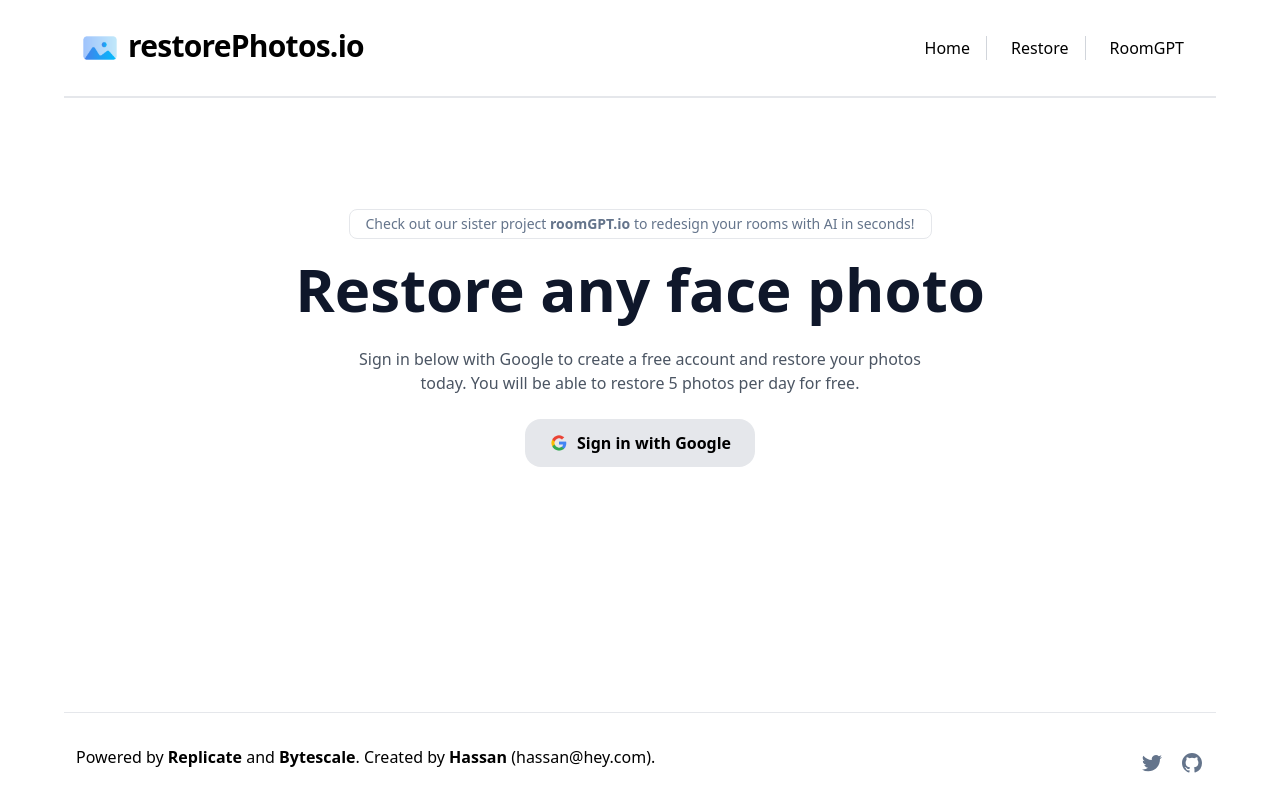
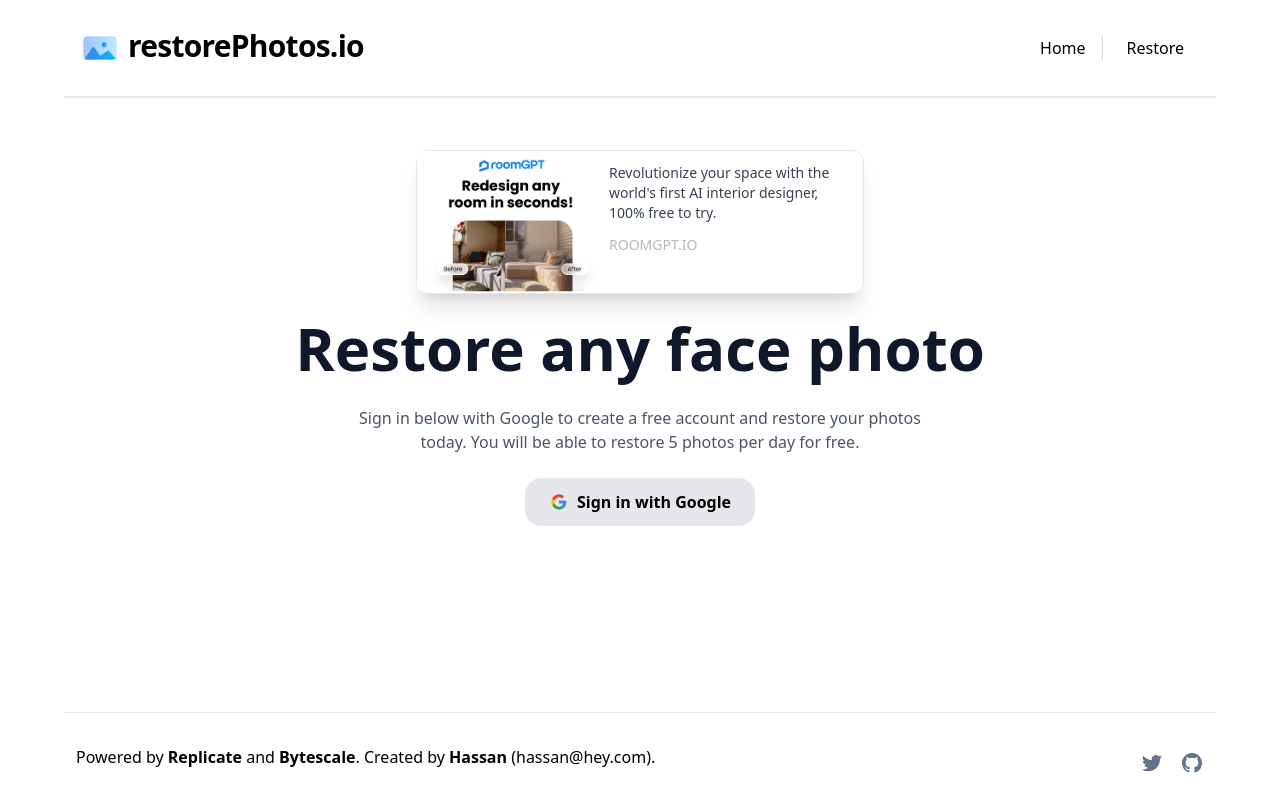
Before and after one commit to tramslegend/restorePhotos, a Next.js app: page /restore in a window 1280 px wide. Built offline with nearby package versions, Linux system fonts and the light colour scheme; no server answers.

Commit message:
roomgpt ad

```diff
--- a/components/Header.tsx
+++ b/components/Header.tsx
@@ -1,6 +1,5 @@
 import Image from 'next/image';
 import Link from 'next/link';
-import va from '@vercel/analytics';
 
 export default function Header({ photo }: { photo?: string | undefined }) {
   return (
@@ -35,21 +34,10 @@ export default function Header({ photo }: { photo?: string | undefined }) {
           </Link>
           <Link
             href="/restore"
-            className="border-r border-gray-300 pr-4 space-x-2 hover:text-blue-400 transition hidden sm:flex"
+            className="border-gray-300 pr-4 space-x-2 hover:text-blue-400 transition hidden sm:flex"
           >
             <p className="font-medium text-base">Restore</p>
           </Link>
-          <a
-            href="https://www.roomgpt.io/"
-            className="border-gray-300 pr-4 space-x-2 hover:text-blue-400 transition hidden sm:flex"
-          >
-            <button
-              onClick={() => va.track('RoomGPT link clicked')}
-              className="font-medium text-base"
-            >
-              RoomGPT
-            </button>
-          </a>
         </div>
       )}
     </header>
--- a/pages/restore.tsx
+++ b/pages/restore.tsx
@@ -120,16 +120,25 @@ const Home: NextPage = () => {
       <Header photo={session?.user?.image || undefined} />
       <main className="flex flex-1 w-full flex-col items-center justify-center text-center px-4 mt-4 sm:mb-0 mb-8">
         <a
+          className="border shadow-xl flex max-w-md rounded-xl mb-6 hover:scale-[1.02] transition duration-300 ease-in-out"
           href="https://www.roomgpt.io/"
           target="_blank"
-          rel="noreferrer"
-          className="border rounded-lg py-1 px-4 text-slate-500 text-sm mb-5 hover:text-slate-600 transition duration-300 ease-in-out"
+          onClick={() => va.track('RoomGPT link clicked')}
         >
-          <button onClick={() => va.track('RoomGPT link clicked')}>
-            Check out our sister project{' '}
-            <span className="font-semibold">roomGPT.io</span> to redesign your
-            rooms with AI in seconds!
-          </button>
+          <img
+            src="/roomgpt-ad.png"
+            alt="roomgpt ad"
+            className="w-48 rounded-lg"
+          />
+          <div className="flex gap-3 flex-col py-3 sm:pr-4 pr-2">
+            <h3 className="text-left sm:text-md text-sm text-gray-700">
+              Revolutionize your space with the world's first AI interior
+              designer, 100% free to try.{' '}
+            </h3>
+            <p className="text-left sm:text-sm text-xs text-gray-500 opacity-50 font-medium">
+              ROOMGPT.IO
+            </p>
+          </div>
         </a>
         <h1 className="mx-auto max-w-4xl font-display text-4xl font-bold tracking-normal text-slate-900 sm:text-6xl mb-5">
           Restore any face photo
```
Also changed, not shown: public/roomgpt-ad.png (added).
